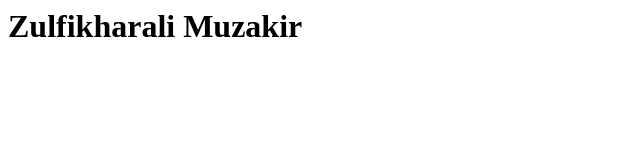
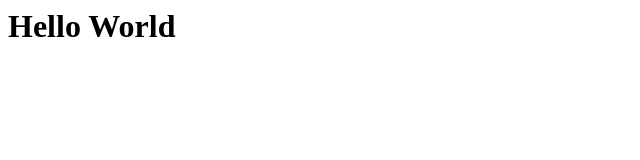
Before and after one commit to zulfikarmuzakir/zulfikarmuzakir.github.io, a plain HTML site: page index.html in a window 1280 px wide. Shown: the whole page, without its empty margins (0-640 px from the left). Drawn offline with Linux system fonts and the light colour scheme.

Commit message:
Hello world

```diff
--- a/index.html
+++ b/index.html
@@ -1 +1 @@
-<h1> Zulfikharali Muzakir </h1>
+<h1> Hello World </h1>
```
